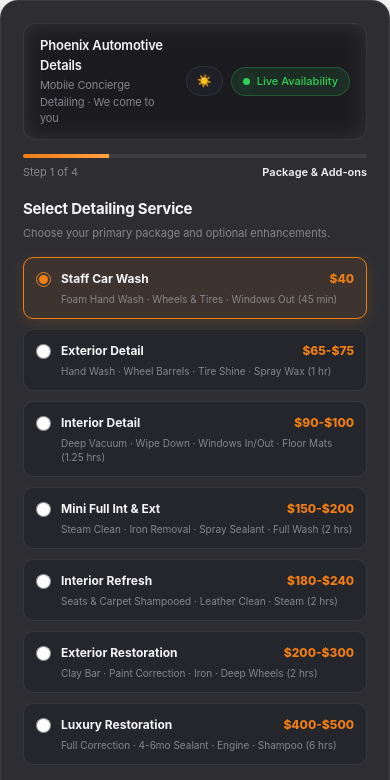
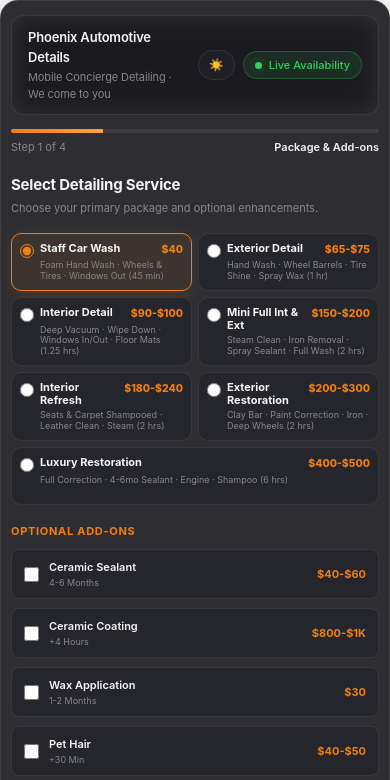
Before and after one commit to MadJuls/phoenix-booking, a plain HTML site: page index.html in a window 390 px wide. Shown: the top 780 px of the page. Drawn offline with Linux system fonts and the light colour scheme; no server answers.

Commit message:
Noviembre 2026_UXuiUpdate index.html
Update to mobile friendly

```diff
--- a/index.html
+++ b/index.html
@@ -227,34 +227,45 @@ body{background:transparent;color:var(--t);font-size:13px;line-height:1.5;-webki
 .vt label:hover{color:var(--t);border-color:var(--p);}
 .vt input:checked+label{background:rgba(240,126,19,0.18);border-color:var(--p);color:var(--p);font-weight:700;}
 
-/* SELECCIÓN DE PAQUETES (2 COLUMNAS) */
+/* SELECCIÓN DE PAQUETES (2 COLUMNAS FIJAS INCLUSO EN MÓVIL) */
 .pkgs-grid {
   display: grid;
   grid-template-columns: 1fr 1fr;
-  gap: 10px;
-}
-@media(max-width: 600px) {
-  .pkgs-grid {
-    grid-template-columns: 1fr;
-  }
+  gap: 8px;
 }
 .pc{
   background:var(--in);
   border:1px solid var(--b);
   border-radius:10px;
-  padding:12px;
+  padding:10px 10px;
   cursor:pointer;
   display:flex;
-  gap:10px;
+  gap:8px;
   transition:all 0.2s cubic-bezier(0.16, 1, 0.3, 1);
+  min-height: 58px;
 }
 .pc:hover{border-color:var(--b-hover);transform:translateY(-1px);}
 .pc.on{border-color:var(--p);background:rgba(240,126,19,0.08);box-shadow:0 4px 15px rgba(240,126,19,0.15);}
-.pc input[type=radio]{width:15px;height:15px;margin-top:2px;accent-color:var(--p);flex-shrink:0;}
-.pi{flex:1;}
-.ph{display:flex;justify-content:space-between;align-items:flex-start;font-weight:700;font-size:12px;gap:6px;}
-.pp{color:var(--p);font-weight:800;white-space:nowrap;}
-.pd{font-size:10px;color:var(--m);margin-top:4px;line-height:1.4;}
+.pc input[type=radio]{width:14px;height:14px;margin-top:2px;accent-color:var(--p);flex-shrink:0;}
+.pi{flex:1;min-width:0;}
+.ph{display:flex;justify-content:space-between;align-items:flex-start;font-weight:700;font-size:11.5px;gap:4px;}
+.ph span:first-child{white-space:normal;line-height:1.2;}
+.pp{color:var(--p);font-weight:800;white-space:nowrap;font-size:11px;}
+.pd{font-size:9.5px;color:var(--m);margin-top:3px;line-height:1.25;}
+
+@media(max-width: 480px) {
+  .wrap { padding: 14px 10px; }
+  .pkgs-grid { gap: 6px; }
+  .pc { padding: 8px 8px; gap: 6px; }
+  .ph { font-size: 11px; }
+  .pp { font-size: 10.5px; }
+  .pd { font-size: 9px; line-height: 1.2; }
+  .ag { gap: 6px; }
+  .ac { padding: 8px 8px; gap: 6px; }
+  .an { font-size: 10px; }
+  .am { font-size: 8.5px; }
+  .apr { font-size: 10px; }
+}
 
 /* ADD-ONS */
 .ag{display:grid;grid-template-columns:1fr 1fr;gap:9px;}
```
